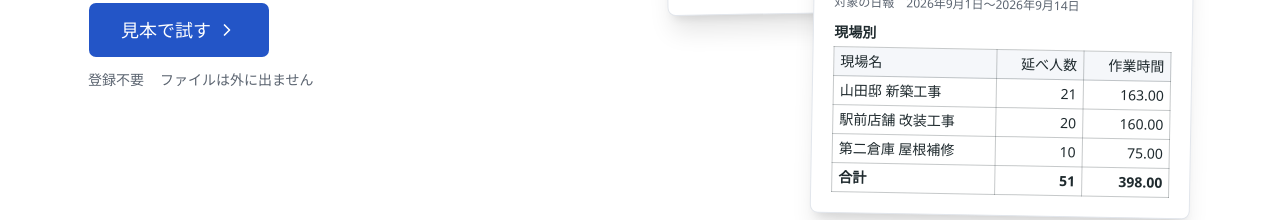
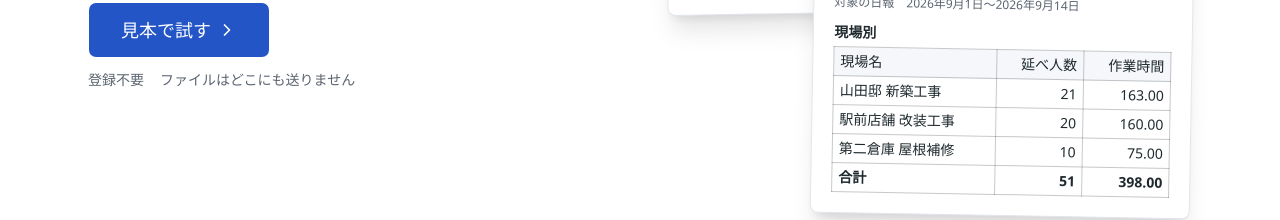
Before and after one commit to nemonsoon/construction-daily-report, a React (Vite) app: page / in a window 1280 px wide. Shown: the part 561-781 px from the top of the page. Built offline with nearby package versions, Linux system fonts and the light colour scheme.

Commit message:
feat: say files are sent nowhere instead of not leaving
"ファイルは外に出ません" did not say outside of what.
The new wording answers the worry directly and matches the FAQ answer.

```diff
--- a/index.html
+++ b/index.html
@@ -5,7 +5,7 @@
 		<meta name="viewport" content="width=device-width, initial-scale=1" />
 		<meta
 			name="description"
-			content="工事日報の Excel の書き忘れや食い違いを黄色で知らせ、直したものから日報と現場別・月別の集計表を作ります。登録不要で、ファイルはブラウザの外に出ません。"
+			content="工事日報の Excel の書き忘れや食い違いを黄色で知らせ、直したものから日報と現場別・月別の集計表を作ります。登録不要で、ファイルはどこにも送りません。"
 		/>
 		<link rel="icon" href="/favicon.svg" type="image/svg+xml" />
 		<link rel="icon" href="/favicon-32.png" sizes="32x32" type="image/png" />
--- a/src/app/ClosingCta.tsx
+++ b/src/app/ClosingCta.tsx
@@ -24,7 +24,7 @@ export function ClosingCta() {
 				</Button>
 				<p className="mt-4 flex justify-center gap-x-4 text-sm text-white/60">
 					<span>登録不要</span>
-					<span>ファイルは外に出ません</span>
+					<span>ファイルはどこにも送りません</span>
 				</p>
 			</div>
 		</section>
--- a/src/app/SiteFooter.tsx
+++ b/src/app/SiteFooter.tsx
@@ -52,7 +52,7 @@ export function SiteFooter({ compact }: { compact: boolean }) {
 					<p className="mt-3 max-w-sm text-sm leading-relaxed text-muted-foreground">
 						現場で書いたExcelを、提出用の日報と集計表に。
 						<br />
-						登録不要で、ファイルはブラウザの外に出ません。
+						登録不要で、ファイルはどこにも送りません。
 					</p>
 				</div>
 				<nav
--- a/src/app/TryButton.tsx
+++ b/src/app/TryButton.tsx
@@ -16,7 +16,7 @@ export function TryButton({ className }: Props) {
 			</Button>
 			<p className="mt-3 flex flex-wrap gap-x-4 gap-y-1 text-sm text-muted-foreground">
 				<span>登録不要</span>
-				<span>ファイルは外に出ません</span>
+				<span>ファイルはどこにも送りません</span>
 			</p>
 		</div>
 	);
```
